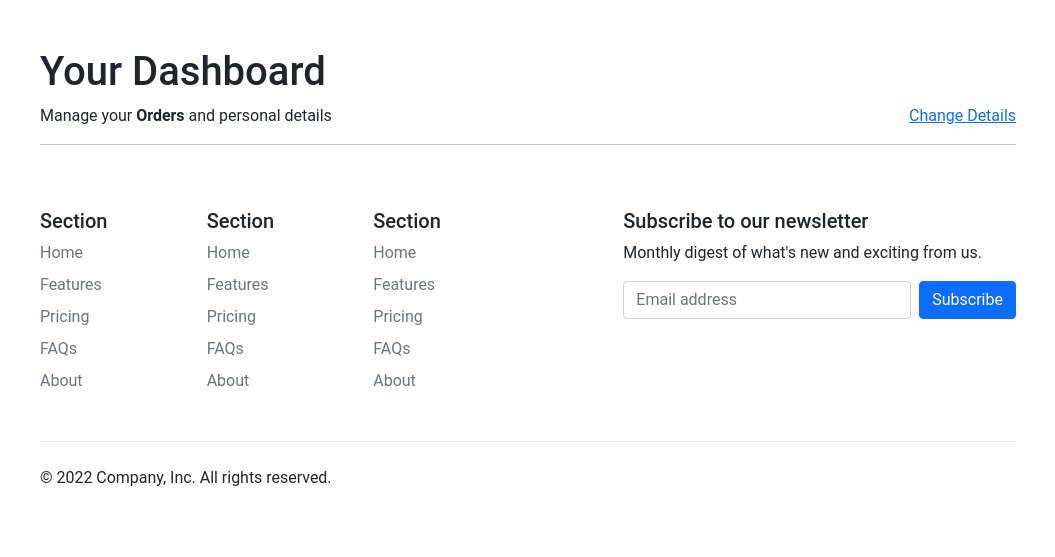
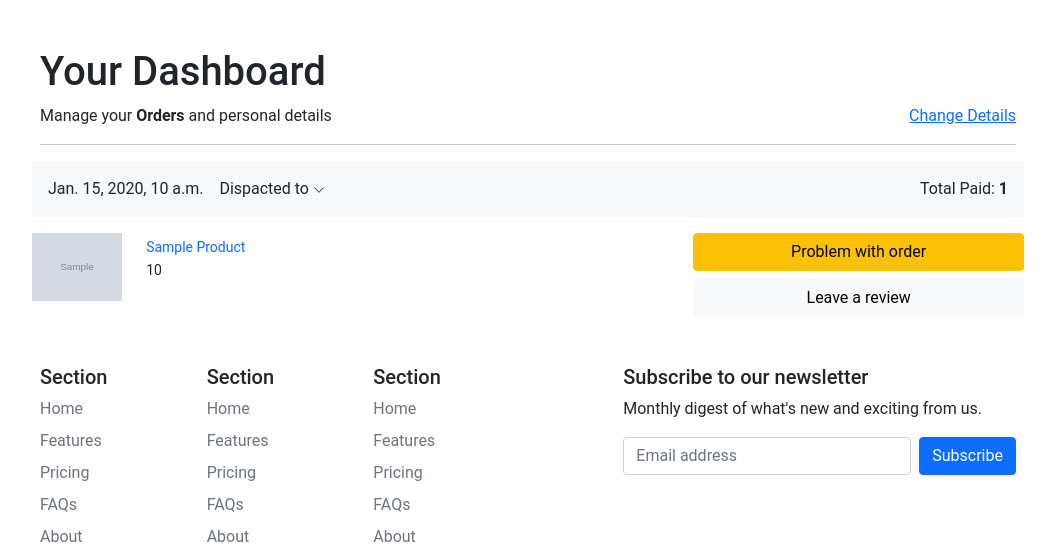
Before and after one commit to Shuvam77/ecommerce_v1, a Django app: template templates/account/user/dashboard.html in a window 1280 px wide. Shown: the part 93-650 px from the top of the page, without its empty margins (112-1167 px from the left). Before the commit the page ends 579 px from the top, so only its background shows below. Run offline with Django 4.2, Linux system fonts and the light colour scheme; the template is opened without the code that fills it: most values are stand-ins (such as "Sample title", 1, 10 or a date in 2020); grey boxes marked "Sample" are stand-in pictures.

Commit message:
minor problem solved

```diff
--- a/account/views.py
+++ b/account/views.py
@@ -12,11 +12,15 @@ from .forms import RegistrationForm, UserEditForm
 from .token import account_activation_token
 
 from django.contrib.auth.decorators import login_required
+
+from orders.views import user_orders
+
 # Create your views here.
 
 @login_required
 def dashboard(request):
-    return render(request, 'account/user/dashboard.html')
+    orders = user_orders(request)
+    return render(request, 'account/user/dashboard.html', {'orders':orders})
 
 def account_register(request):
     if request.user.is_authenticated:
--- a/orders/views.py
+++ b/orders/views.py
@@ -27,3 +27,9 @@ def add(request):
 
 def payment_confirmation(data):
     Order.objects.filter(order_key=data).update(billing_status=True)
+
+
+def user_orders(request):
+    user_id = request.user.id
+    orders = Order.objects.filter(user_id=user_id).filter(billing_status=True)
+    return orders
--- a/templates/account/user/dashboard.html
+++ b/templates/account/user/dashboard.html
@@ -15,7 +15,66 @@
         <hr/>
     </div>
     <div class="container" style="max-width: 1000px">
+        {% for order in orders %}
+        <div class="row g-3">
+            <div class="col-12 bg-light p-3 d-flex justify-content-between">
+                <div class="d-flex d-flex-inline">
+                    <div class="pe-3">{{ order.created }}</div>
+                    <div class="dropdown">
+                        <a class="text-reset text-decoration-none dropdown-toggle" href="#" role="link" id="dropdownLink" data-bs-toggle="dropdown" aria-expanded="false">
+                            Dispacted to
+                            <svg xmlns="http://www.w3.org/2000/svg" width="12" height="12" fill="currentColor" class="bi bi-chevron-down" viewBox="0 0 16 16">
+                              <path fill-rule="evenodd" d="M1.646 4.646a.5.5 0 0 1 .708 0L8 10.293l5.646-5.647a.5.5 0 0 1 .708.708l-6 6a.5.5 0 0 1-.708 0l-6-6a.5.5 0 0 1 0-.708z"/>
+                            </svg>
+                        </a>
 
+                        <ul class="dropdown-menu" aria-labelledby="dropdownLink">
+                            <li class="item small">{{order.full_name}}</li>
+                            <li class="item small">{{order.address1}}</li>
+                            <li class="item small">{{order.address2}}</li>
+                            <li class="item small">{{order.post_code}}</li>
+                        </ul>
+                    </div>
+                </div>
+                <div class="text-end">
+                    Total Paid: <span class="fw-bold">{{order.total_paid}}</span>
+                </div>
+            </div>
+            <div class="col-md-5 col-lg-4 order-md-last p-0 order-3">
+                <div class="d-grid gap-2 ">
+                  <button class="btn btn-warning" type="button">Problem with order</button>
+                  <button class="btn btn-light" type="button">Leave a review</button>
+                </div>
+            </div>
+
+            <div class="col-md-7 col-lg-8 p-0">
+
+                {% for item in order.items.all  %}
+
+                <div class="card mb-3 border-0">
+                    <div class="row g-0">
+                      <div class="col-md-2 d-none d-md-block">
+                        <img class="img-fluid" style="width:90px" src="{{item.product.image.url}}" />
+                      </div>
+                      <div class="col-md-10">
+                        <div class="card-body p-1">
+                          <a class="text-decoration-none" href="{{ item.product.get_absolute_url }}">
+                            <p class="card-text small">{{item.product|title}}</p>
+                          </a>
+                          <small class="card-text small">{{item.quantity}}</small>
+                        </div>
+                      </div>
+                    </div>
+                  </div>
+
+                {% endfor %}
+            </div>
+
+
+
+        </div>
+
+        {% endfor %}
     </div>
 </main>
 {% endblock%}
```
Also changed, not shown: basket/basket.py (+21 -4 lines), basket/views.py (+6 -3 lines), templates/basket/summary.html (+6 -5 lines), db.sqlite3.
